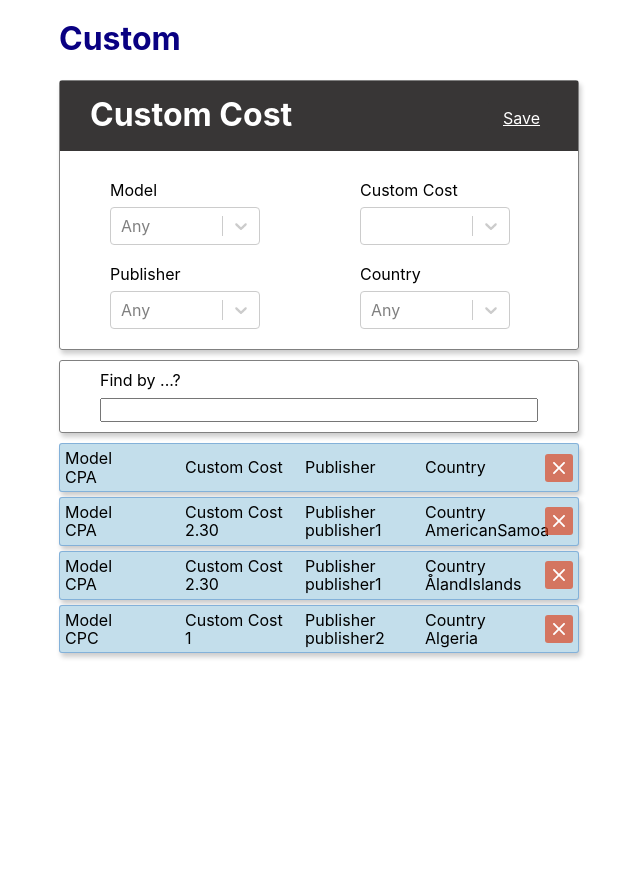
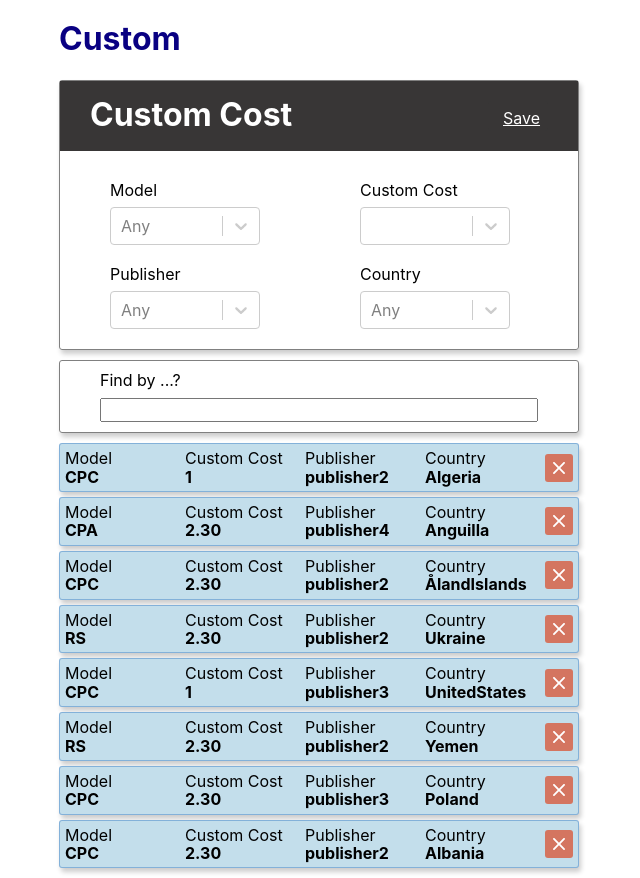
Before and after one commit to Andrii-Velhan/custom-costs, a React (Create React App) app: page / in a window 1280 px wide. Shown: the whole page, without its empty margins (321-961 px from the left). Before the commit the page ends 800 px from the top, so only its background shows below. Built offline with nearby package versions, Linux system fonts and the light colour scheme; data requests are answered from the project's data file.

Commit message:
add filter by country name

```diff
--- a/db.json
+++ b/db.json
@@ -1,32 +1,60 @@
 {
   "contacts": [
-    {
-      "model": "CPA",
-      "custom_cost": "",
-      "publisher": "",
-      "country": "",
-      "id": "4wjfk1d"
-    },
-    {
-      "model": "CPA",
-      "custom_cost": "2.30",
-      "publisher": "publisher1",
-      "country": "AmericanSamoa",
-      "id": "gVy6b_x"
-    },
-    {
-      "model": "CPA",
-      "custom_cost": "2.30",
-      "publisher": "publisher1",
-      "country": "ÅlandIslands",
-      "id": "Pgk6CdO"
-    },
     {
       "model": "CPC",
       "custom_cost": "1",
       "publisher": "publisher2",
       "country": "Algeria",
       "id": "YWA-IMw"
+    },
+    {
+      "model": "CPA",
+      "custom_cost": "2.30",
+      "publisher": "publisher4",
+      "country": "Anguilla",
+      "id": "qlZqbq-"
+    },
+    {
+      "model": "CPC",
+      "custom_cost": "2.30",
+      "publisher": "publisher2",
+      "country": "ÅlandIslands",
+      "id": "6v1Hyv4"
+    },
+    {
+      "model": "RS",
+      "custom_cost": "2.30",
+      "publisher": "publisher2",
+      "country": "Ukraine",
+      "id": "fTqQPo-"
+    },
+    {
+      "model": "CPC",
+      "custom_cost": "1",
+      "publisher": "publisher3",
+      "country": "UnitedStates",
+      "id": "VZ5c9P8"
+    },
+    {
+      "model": "RS",
+      "custom_cost": "2.30",
+      "publisher": "publisher2",
+      "country": "Yemen",
+      "id": "HJs8JQN"
+    },
+    {
+      "model": "CPC",
+      "custom_cost": "2.30",
+      "publisher": "publisher3",
+      "country": "Poland",
+      "id": "2bkk-4F"
+    },
+    {
+      "model": "CPC",
+      "custom_cost": "2.30",
+      "publisher": "publisher2",
+      "country": "Albania",
+      "id": "5xSb3mf"
     }
   ]
 }
--- a/src/components/ContactForm/ContactForm.js
+++ b/src/components/ContactForm/ContactForm.js
@@ -131,6 +131,7 @@ _onChangeCurrency({value}) {
 			publisher: '',
 			country: '',
 			currency: '',
+			currency_symbol: '',
 		});
 	};
 
@@ -256,12 +257,16 @@ const mapDispatchToProps = dispatch => ({
 		model,
 		custom_cost,
 		publisher,
-		country) =>
+		country,
+		currency,
+		currency_symbol) =>
 		dispatch(phoneBookOperations.addContact({
 			model,
 			custom_cost,
 			publisher,
-			country
+			country,
+			currency,
+			currency_symbol
 		})),
 });
 
--- a/src/components/ContactList/ContactList.css
+++ b/src/components/ContactList/ContactList.css
@@ -54,6 +54,10 @@
 	/* text-overflow: ellipsis; */
 }
 
+.List__data{
+	font-weight: bold;
+}
+
 .ContactList__button {
 	margin-left: auto;
 }
--- a/src/components/ContactList/ContactList.js
+++ b/src/components/ContactList/ContactList.js
@@ -10,7 +10,7 @@ import { phoneBookSelectors, phoneBookOperations } from '../../redux/phoneBook';
 const ContactList = ({ items, onRemoveContact }) => {
 	return (
 		<TransitionGroup component="ul" className="ContactList">
-			{items.map(({ id, model, custom_cost, publisher, country }) => (
+			{items.map(({ id, model, custom_cost, publisher, country, currency, currency_symbol }) => (
 				<CSSTransition
 					key={id}
 					timeout={250}
@@ -18,16 +18,21 @@ const ContactList = ({ items, onRemoveContact }) => {
 				>
 					<li key={id} className="ContactList__item">
 						<p className="ContactList__name">
-							<span>Model</span><span>{model}</span>
+							<span>Model</span><span className="List__data">{model}</span>
 						</p>
 						<p className="ContactList__name">
-							<span>Custom Cost</span><span>{custom_cost}</span>
+							<span>Custom Cost</span>
+							<div  className="List__data">
+								<span>{custom_cost}</span>
+								<span>{currency}</span>
+								<span>{currency_symbol}</span>
+							</div>
 						</p>
 						<p className="ContactList__name">
-							<span>Publisher</span><span>{publisher}</span>
+							<span>Publisher</span><span className="List__data">{publisher}</span>
 						</p>
 						<p className="ContactList__name">
-							<span>Country</span><span>{country}</span>
+							<span>Country</span><span className="List__data">{country}</span>
 						</p>
 
 						<IconButton
--- a/src/redux/phoneBook/phoneBook-selectors.js
+++ b/src/redux/phoneBook/phoneBook-selectors.js
@@ -21,12 +21,11 @@ const getFilter = state => state.phoneBook.filter;
 const getVisibleContacts = createSelector(
   [getAllItems, getFilter],
   (items, filter) => {
-		let list = items;
-    // const normalizedFilter = filter.toLowerCase();
+	  const normalizedFilter = filter.toLowerCase();
 
-    // let list = items.filter(({ model }) =>
-		// model.toLowerCase().includes(normalizedFilter),
-    // );
+    let list = items.filter(({ model, custom_cost, publisher, country, currency, currency_symbol }) =>
+		(country).toLowerCase().includes(normalizedFilter)
+    );
 
     return list;
   },
```
